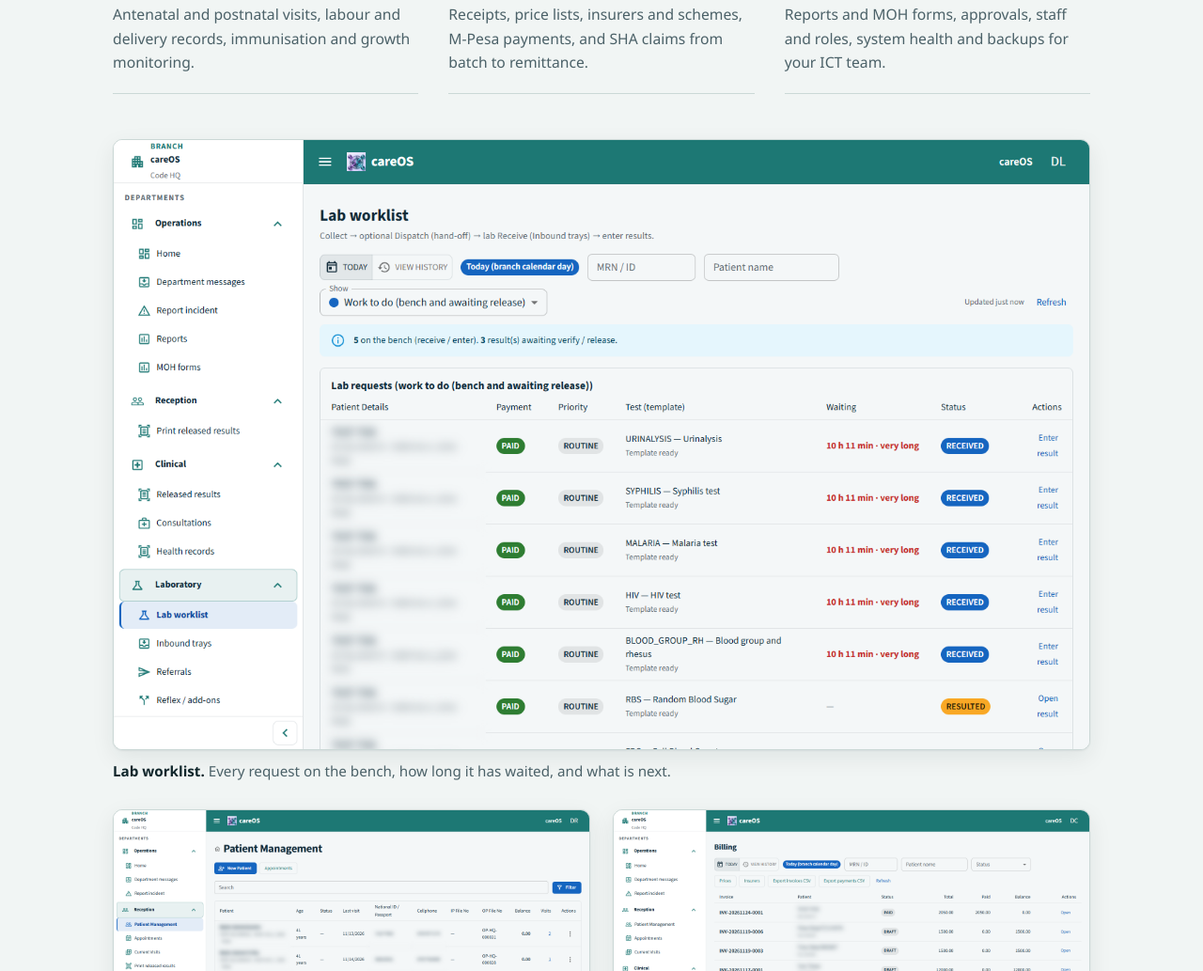
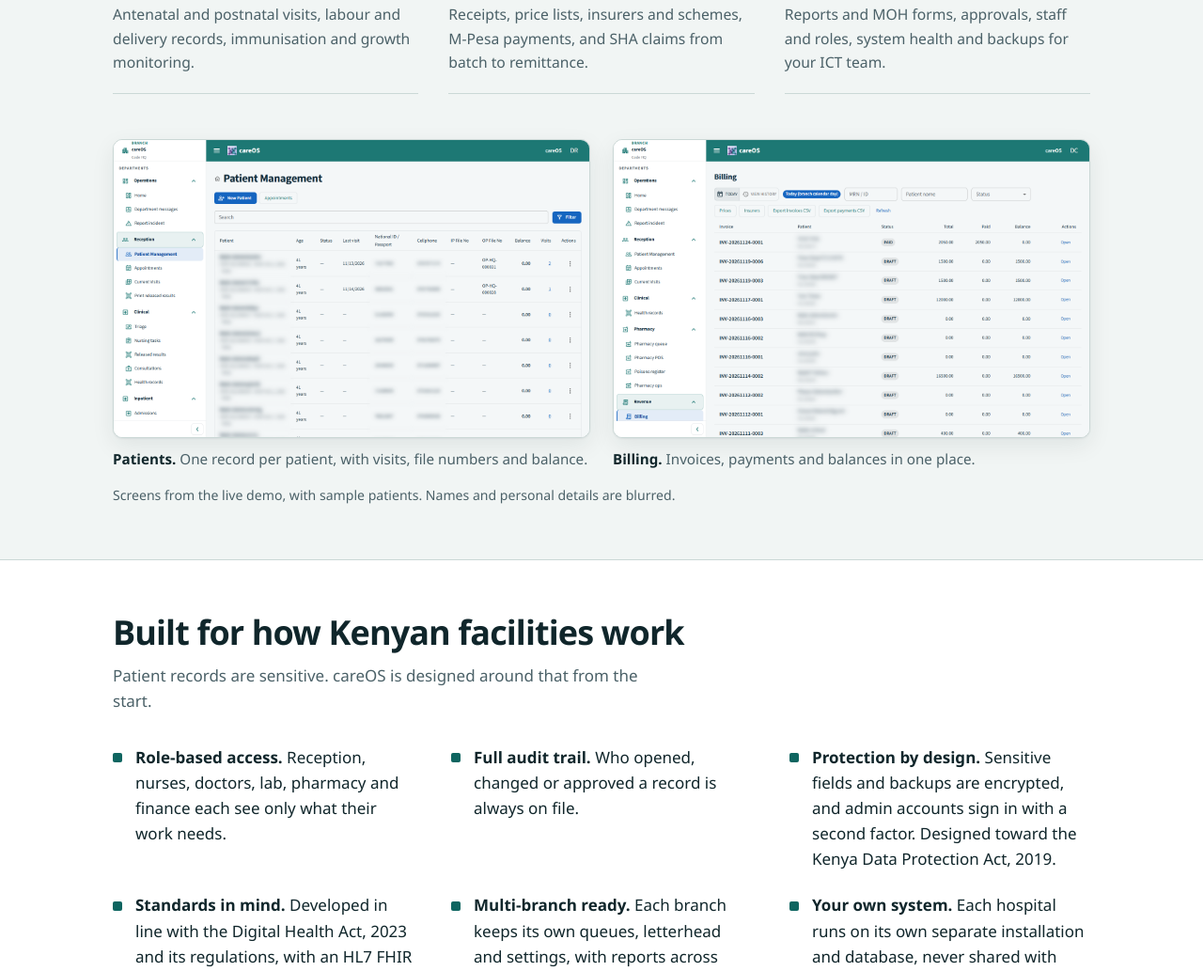
Before and after one commit to Taxman3/careos, a plain HTML site: page index.html in a window 1280 px wide. Shown: the part 1427-2460 px from the top of the page at 94% size. Drawn offline with Linux system fonts and the light colour scheme.

Commit message:
Remove the lab worklist screenshot
Co-Authored-By: Claude Opus 5.5 <noreply@anthropic.com>

```diff
--- a/index.html
+++ b/index.html
@@ -82,7 +82,6 @@
         <article class="mod"><h3>Management</h3><p>Reports and MOH forms, approvals, staff and roles, system health and backups for your ICT team.</p></article>
       </div>
       <div class="shots">
-        <figure class="shot wide-shot"><img src="img/lab-worklist.png" width="1440" height="900" loading="lazy" alt="careOS lab worklist: tests on the bench with payment, priority, waiting time and status for each request"><figcaption><b>Lab worklist.</b> Every request on the bench, how long it has waited, and what is next.</figcaption></figure>
         <figure class="shot"><img src="img/patients.png" width="1440" height="900" loading="lazy" alt="careOS patient list with age, last visit, file numbers, balance and visit count"><figcaption><b>Patients.</b> One record per patient, with visits, file numbers and balance.</figcaption></figure>
         <figure class="shot"><img src="img/billing.png" width="1440" height="900" loading="lazy" alt="careOS billing list of invoices with status, total, paid and balance"><figcaption><b>Billing.</b> Invoices, payments and balances in one place.</figcaption></figure>
       </div>
```
Also changed, not shown: img/lab-worklist.png (deleted), 1 other file.
